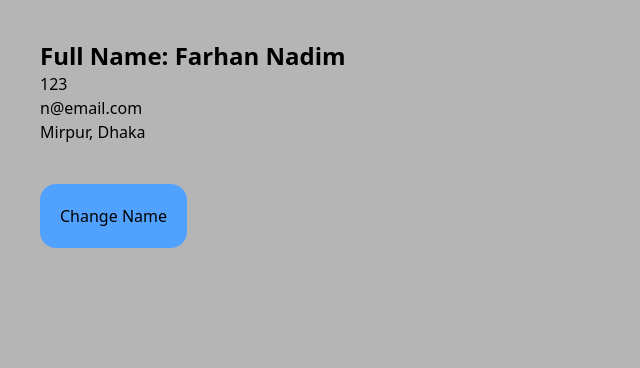
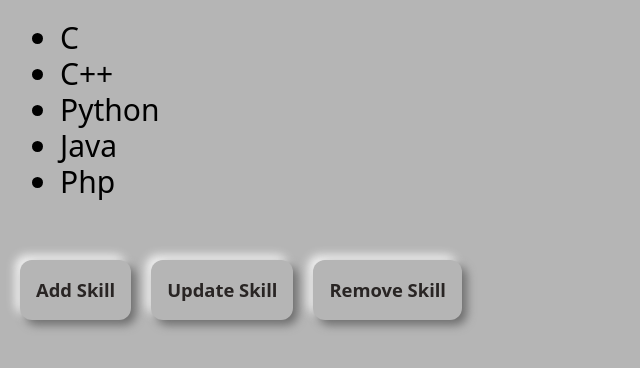
Before and after one commit to Farhan0140/React, a React (Vite) app: page / in a window 1280 px wide. Shown: the top 368 px of the page, without its empty margins (0-640 px from the left). Built offline with nearby package versions, Linux system fonts and the light colour scheme.

Commit message:
29.3 Updating Array State

```diff
--- a/src/App.jsx
+++ b/src/App.jsx
@@ -1,9 +1,9 @@
-import Person from './components/Person';
+import Skills from './components/skills';
 
 function App() {
 
   return (
-    <Person />
+    <Skills />
   )
 }
 
--- /dev/null
+++ b/src/components/Skills.jsx
@@ -0,0 +1,53 @@
+import { useState } from "react";
+
+const Skills = () => {
+
+  const [skills, setSkills] = useState(["C", "C++", "Python", "Java", "Php"]);
+
+  const HandleAddSkill = () => {
+    setSkills([...skills, "React"]);
+  }
+
+  const HandleRemoveSkill = () => {
+    setSkills(skills.filter((skill) => skill != "React"));
+  }
+
+  const HandleUpdateSkill = () => {
+    setSkills(skills.map((skill) => skill == "Java" ? skill = "JavaScript" : skill));
+  }
+
+  return (
+    <div>
+      <ul className="px-15 py-5 text-3xl list-disc">
+        {skills.map((skill) => (
+          <li key={skill}>{skill}</li>
+        ))}
+      </ul>
+
+      <div className="p-5 py-10 flex gap-5">
+        <button
+          className="btn_shadow p-4 rounded-xl"
+          onClick={HandleAddSkill}
+        >
+          Add Skill
+        </button>
+
+        <button
+          className="btn_shadow p-4 rounded-xl"
+          onClick={HandleUpdateSkill}
+        >
+          Update Skill
+        </button>
+
+        <button
+          className="btn_shadow p-4 rounded-xl"
+          onClick={HandleRemoveSkill}
+        >
+          Remove Skill
+        </button>
+      </div>
+    </div>
+  );
+};
+
+export default Skills;
```
